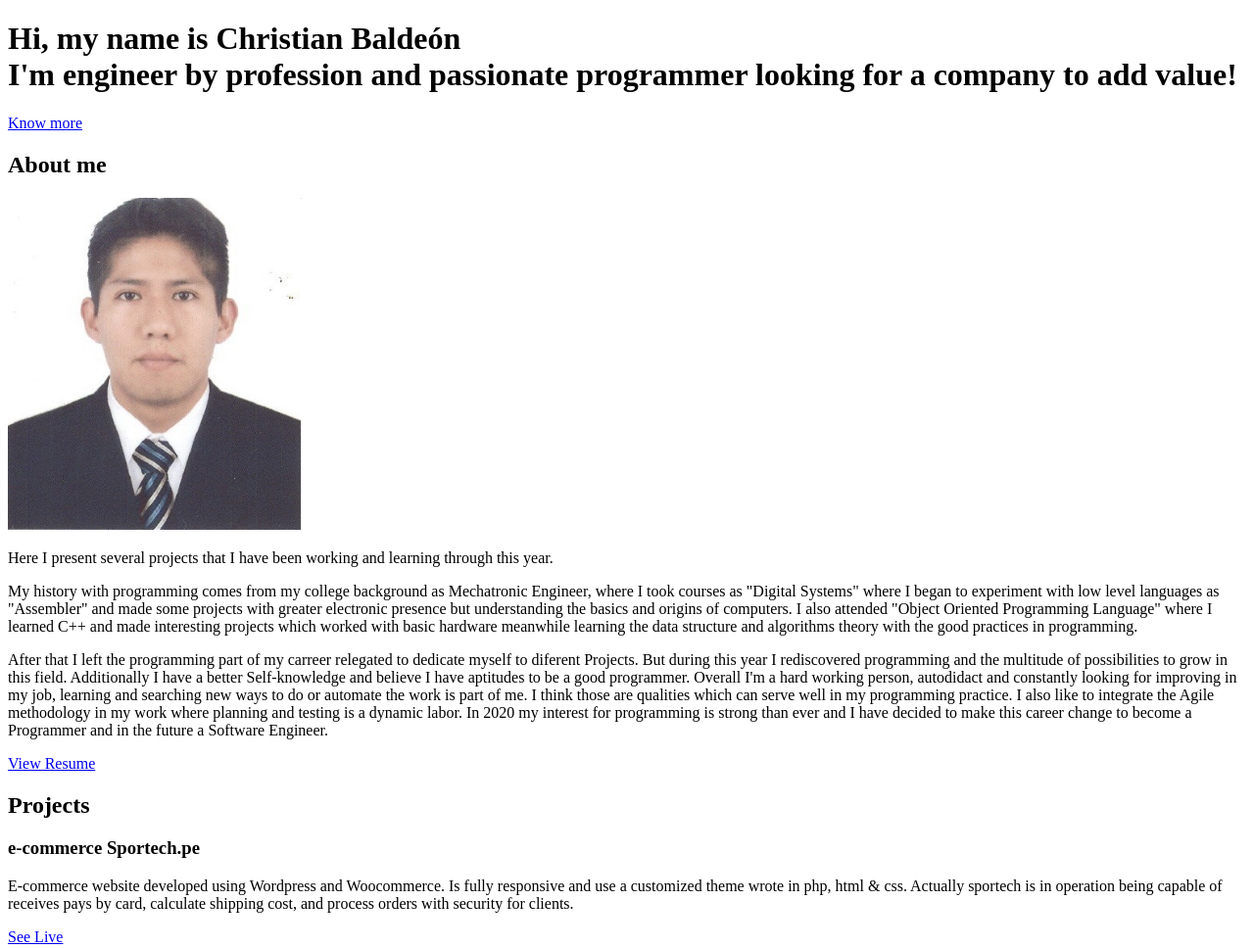
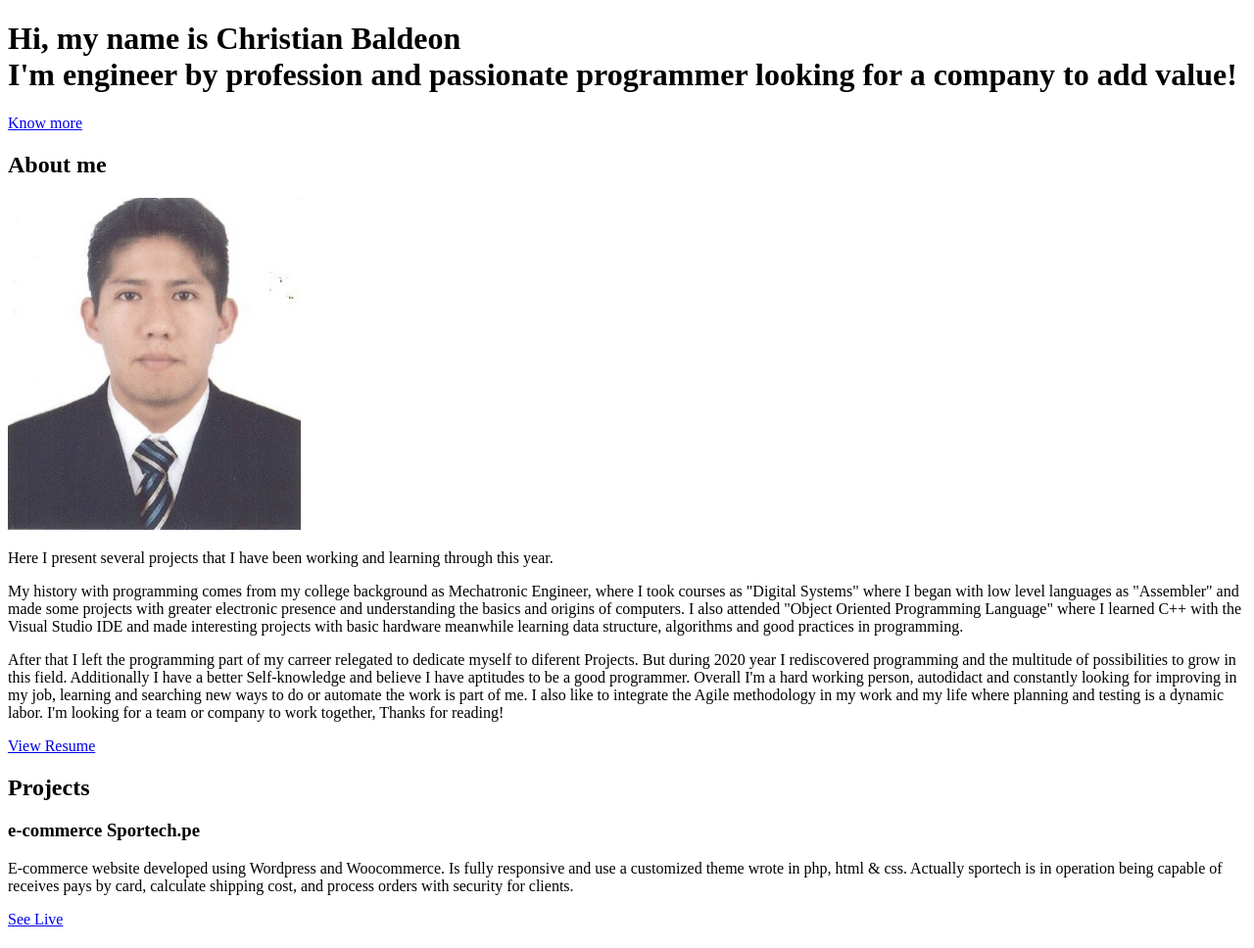
Before and after one commit to chrisBalher/Portafolio2021, a website: page src/template.html in a window 1280 px wide. Shown: the top 968 px of the page at 98% size. Drawn offline with nearby package versions, Linux system fonts and the light colour scheme; grey boxes are pictures that could not be loaded.

Commit message:
Actualizado 2021

```diff
--- a/src/template.html
+++ b/src/template.html
@@ -46,7 +46,7 @@
     <div id="hero" class="jumbotron">
       <div class="container">
         <h1 class="hero-title" class="load-hidden">
-          Hi, my name is <span class="text-color-main">Christian Baldeón</span>
+          Hi, my name is <span class="text-color-main">Christian Baldeon</span>
           <br />
           I'm engineer by profession and passionate programmer looking for a company to add value!
         </h1>
@@ -81,12 +81,12 @@
                 Here I present several projects that I have been working and learning through this year.
               </p>
               <p class="about-wrapper__info-text">
-                My history with programming comes from my college background as Mechatronic Engineer, where I took courses as "Digital Systems" where I began to experiment with low level languages as "Assembler" and made some projects with greater electronic presence but understanding the basics and origins of computers. I also attended "Object Oriented Programming Language" where I learned C++ and made interesting projects which worked with basic hardware meanwhile learning the data structure and algorithms theory with the good practices in programming.
+                My history with programming comes from my college background as Mechatronic Engineer, where I took courses as "Digital Systems" where I began with low level languages as "Assembler" and made some projects with greater electronic presence and understanding the basics and origins of computers. I also attended "Object Oriented Programming Language" where I learned C++ with the Visual Studio IDE and made interesting projects with basic hardware meanwhile learning data structure, algorithms and good practices in programming.
               </p>
               <p class="about-wrapper__info-text">
                 After that I left the programming part of my carreer relegated to dedicate myself to diferent Projects.
-                But during this year I rediscovered programming and the multitude of possibilities to grow in this field. Additionally I have a better Self-knowledge and believe I have aptitudes to be a good programmer. Overall I'm a hard working person, autodidact and constantly looking for improving in my job, learning and searching new ways to do or automate the work is part of me. I think those are qualities which can serve well in my programming practice. I also like to integrate the Agile methodology in my work where planning and testing is a dynamic labor.
-                In 2020 my interest for programming is strong than ever and I have decided to make this career change to become a Programmer and in the future a Software Engineer.
+                But during 2020 year I rediscovered programming and the multitude of possibilities to grow in this field. Additionally I have a better Self-knowledge and believe I have aptitudes to be a good programmer. Overall I'm a hard working person, autodidact and constantly looking for improving in my job, learning and searching new ways to do or automate the work is part of me. I also like to integrate the Agile methodology in my work and my life where planning and testing is a dynamic labor.
+                I'm looking for a team or company to work together, Thanks for reading!
               </p>
               <span class="d-flex mt-3">
                 <a target="_blank" class="cta-btn cta-btn--resume" href="https://www.linkedin.com/in/christian-balde%C3%B3n/">
```
Also changed, not shown: docs/index.html (+1 -1 lines).
